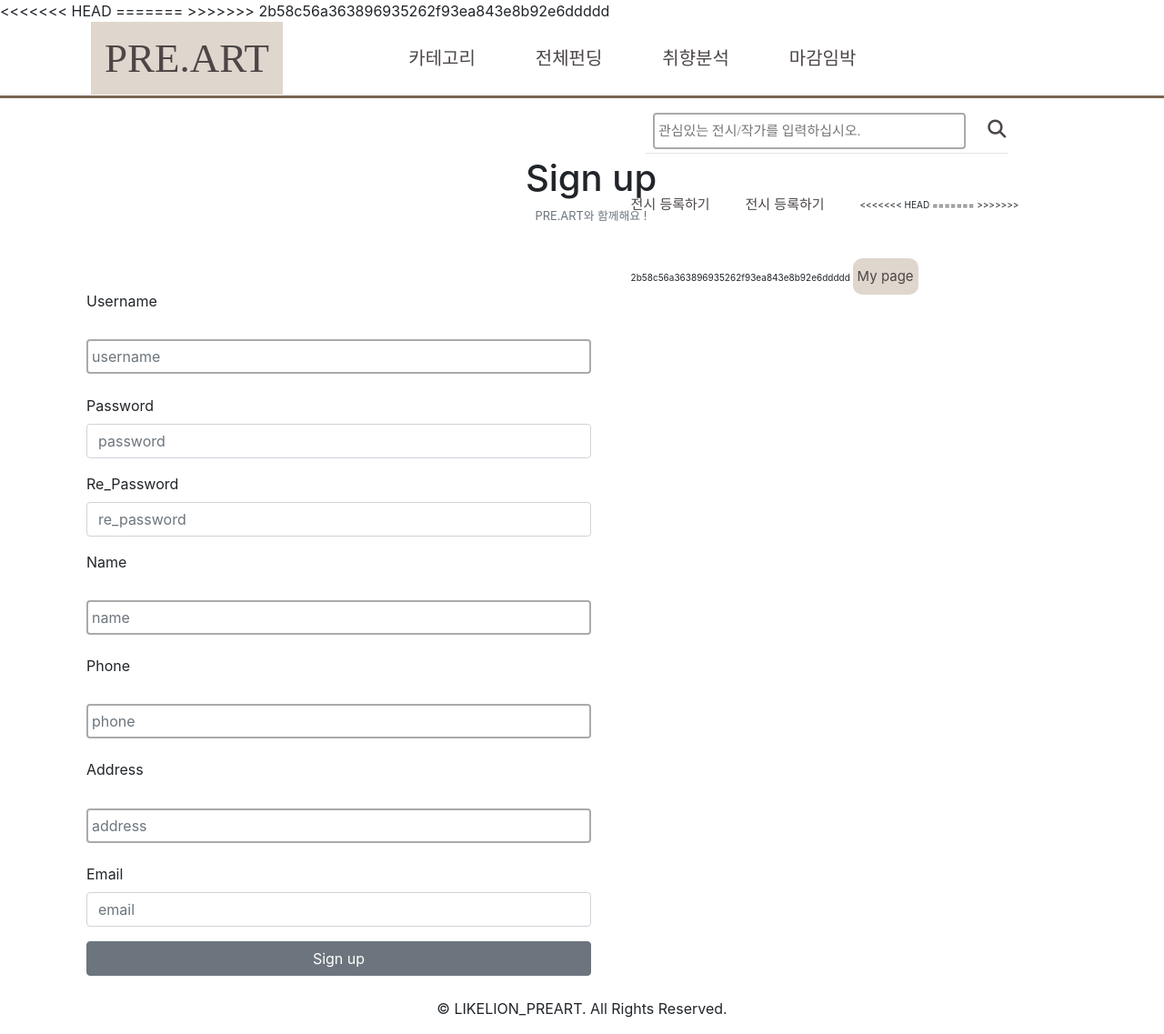
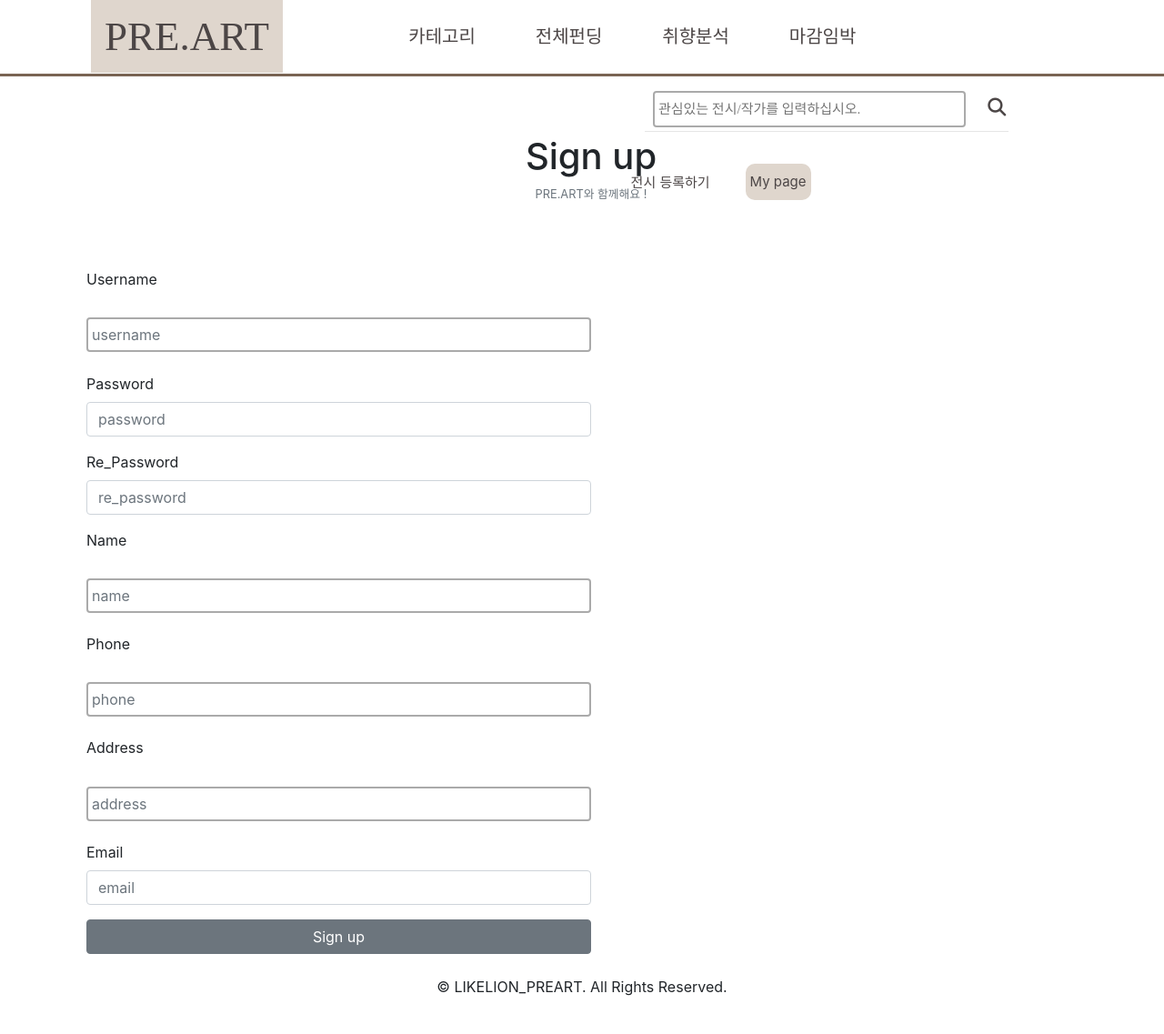
Before and after one commit to jiyoungzero/PRE.ART_hackerthon, a Django app: page /account/register/ in a window 1280 px wide. Shown: the whole page at 91% size. After the commit the page ends 1095 px from the top, so only its background shows below. Run offline with Django 3.2, Linux system fonts and the light colour scheme; data that the repository does not hold is empty; some libraries are stand-ins or nearby versions; some web fonts are replaced.

Commit message:
합치기 2차

```diff
--- a/templates/base.html
+++ b/templates/base.html
@@ -9,7 +9,6 @@
     <link rel = "stylesheet" href = "{% static 'css/bootstrap.min.css' %}">
     <link rel = "stylesheet" href = "{% static 'css/all.min.css' %}">
     <link rel="stylesheet" href="{% static 'css/base.css' %}">
-<<<<<<< HEAD
     <!--cart/registration_1-->
     <link rel="stylesheet" type="text/css" href="{% static 'css/regist_1.css' %}">
     <!--cart/registration_2-->
@@ -19,8 +18,6 @@
     <!--cart/registration_4-->
     <link rel="stylesheet" type="text/css" href="{% static 'css/regist_4.css' %}">
     <!--fontawesome-->
-=======
->>>>>>> 2b58c56a363896935262f93ea843e8b92e6ddddd
     <meta name = "description" content = "{% block metadescription %}{% endblock %}">
     <title>pre.art</title>
     <script src="https://kit.fontawesome.com/48b888f21a.js" crossorigin="anonymous"></script>
--- a/templates/navbar.html
+++ b/templates/navbar.html
@@ -35,11 +35,7 @@
                 <hr style="color: #4C4646;">
             </form>
             <!-- 전시 등록 -->
-<<<<<<< HEAD
             <a href="{% url 'cart:regist_1' %}" style="float: left; padding-right: 8%; font-size: 15px;"><span>전시 등록하기</span></a>
-=======
-            <a href="{% url 'cart:cart_detail' %}" style="float: left; padding-right: 8%; font-size: 15px;"><span>전시 등록하기</span></a>
->>>>>>> 2b58c56a363896935262f93ea843e8b92e6ddddd
             <!-- 로그인 -->
             <div class="dropdown">
                 <button class="dropbtn" style="font-size: 15px;">My page</button>
```
Also changed, not shown: db.sqlite3 (added).
